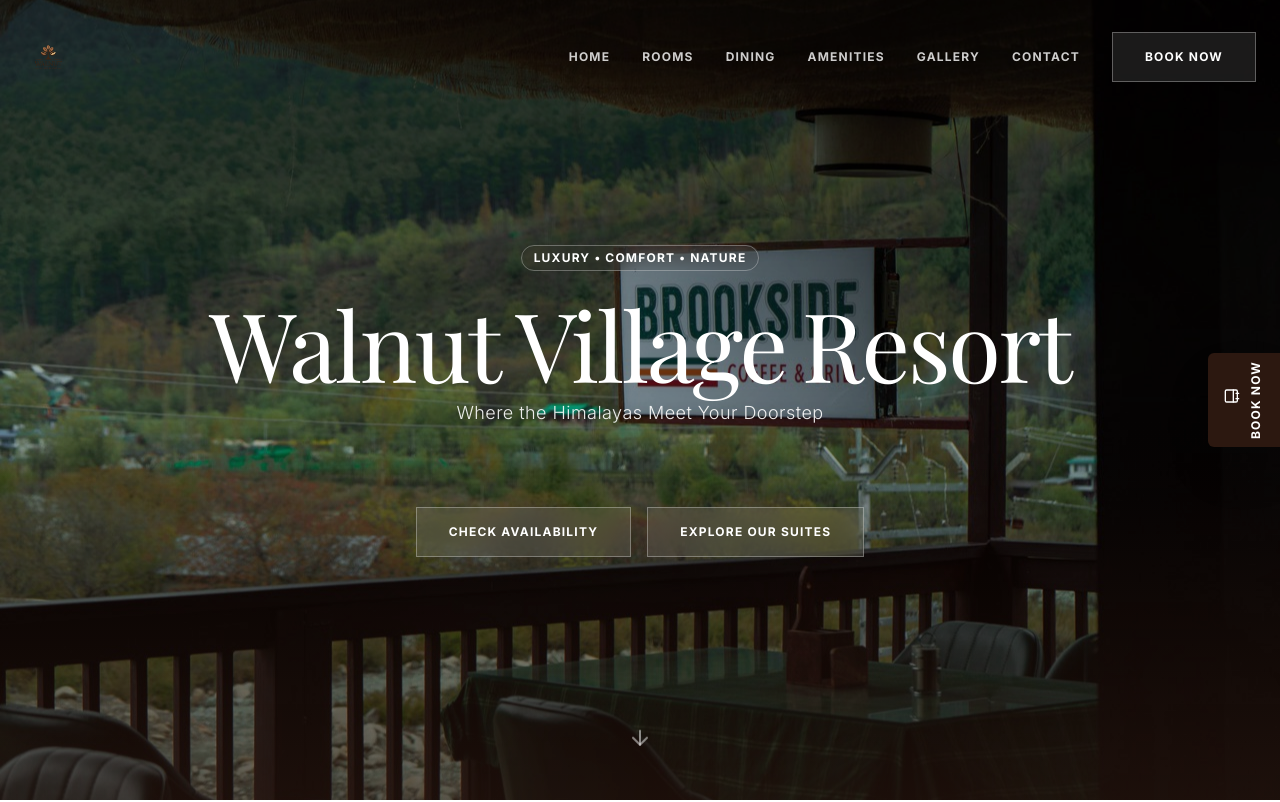
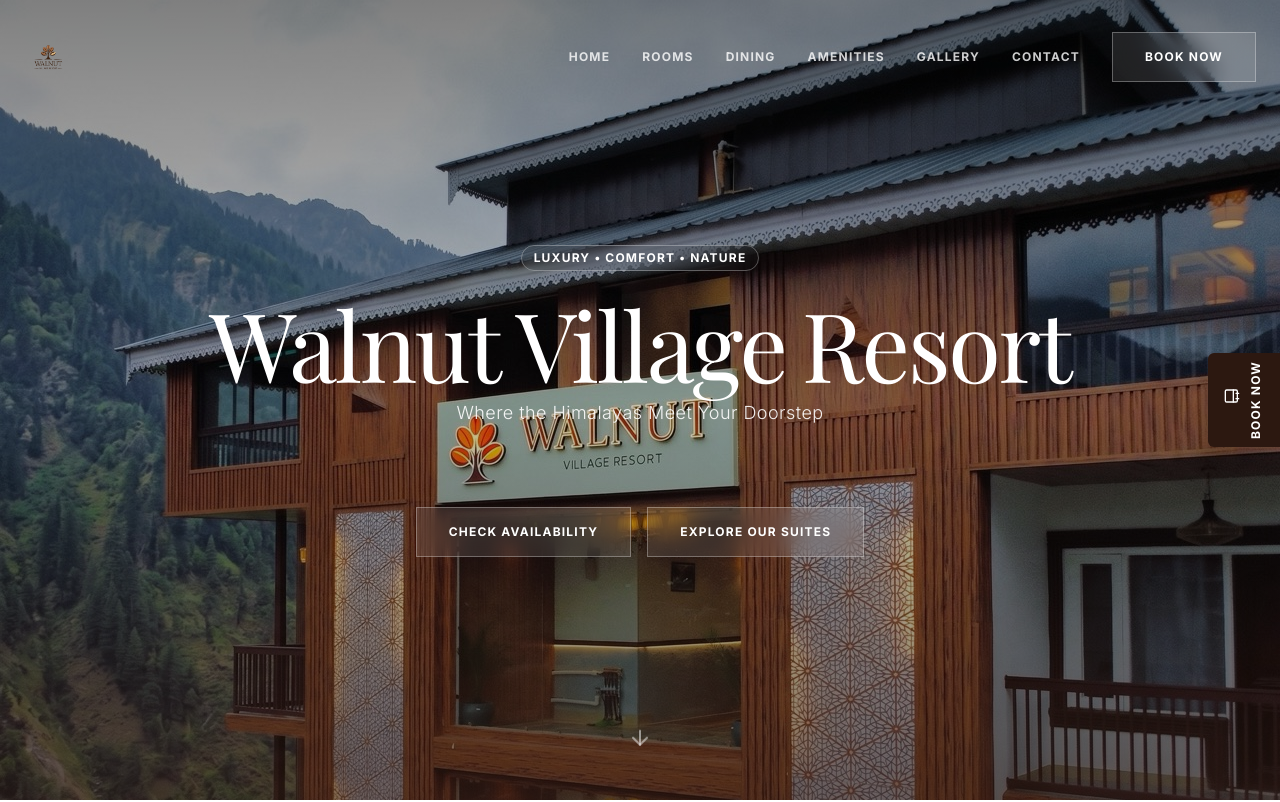
Before and after one commit to prcptivco/walnut-village-resort, a Next.js app: page / in a window 1280 px wide. Shown: the top 802 px of the page. Built offline with nearby package versions, Linux system fonts and the light colour scheme.

Commit message:
Update Contacts

```diff
--- a/app/components/Hero.jsx
+++ b/app/components/Hero.jsx
@@ -25,10 +25,6 @@
 
   const slides = [
     "/images/hero/hero-1.jpeg",
-    "/images/hero/hero-5.jpeg",
-    "/images/hero/hero-2.jpeg",
-    "/images/hero/hero-3.jpeg",
-    "/images/hero/hero-4.jpeg",
   ];
 
   useEffect(() => {
--- a/app/data/hotel.js
+++ b/app/data/hotel.js
@@ -35,8 +35,8 @@
     }
   },
   contact: {
-    phones: ["+91 88997 79869", "+91 88999 01175"],
-    queries_phone: "+91 8899779869",
+    phones: ["+91 88997 79869"],
+    queries_phone: "+91 7006972875",
     queries_label: "For queries & reservations",
     email: "reservations@walnutvillageresort.com",
     address: "Awura Road, Walnut Village Resort, Movera, Pahalgam, Anantnag, Jammu & Kashmir 192401, India",
```
